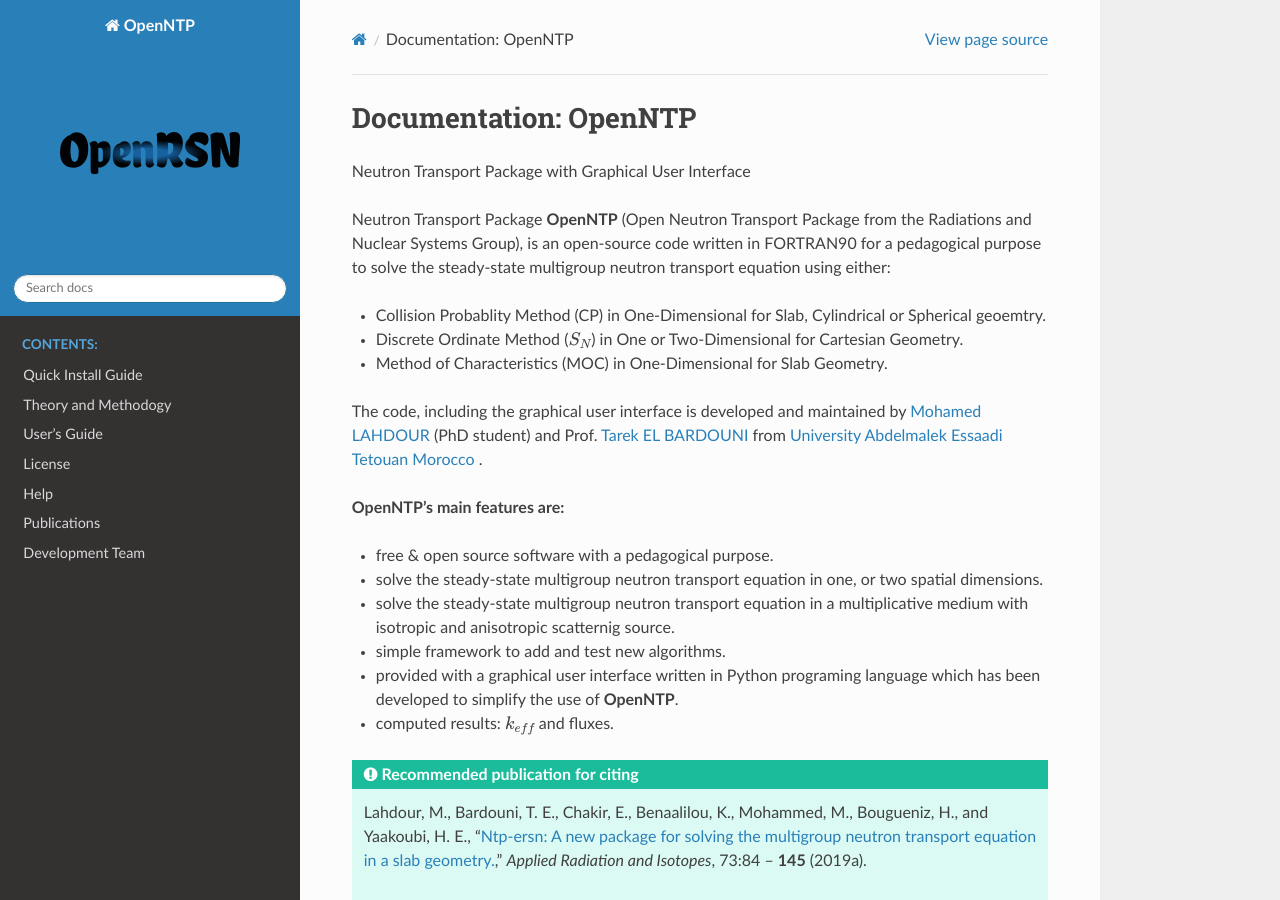
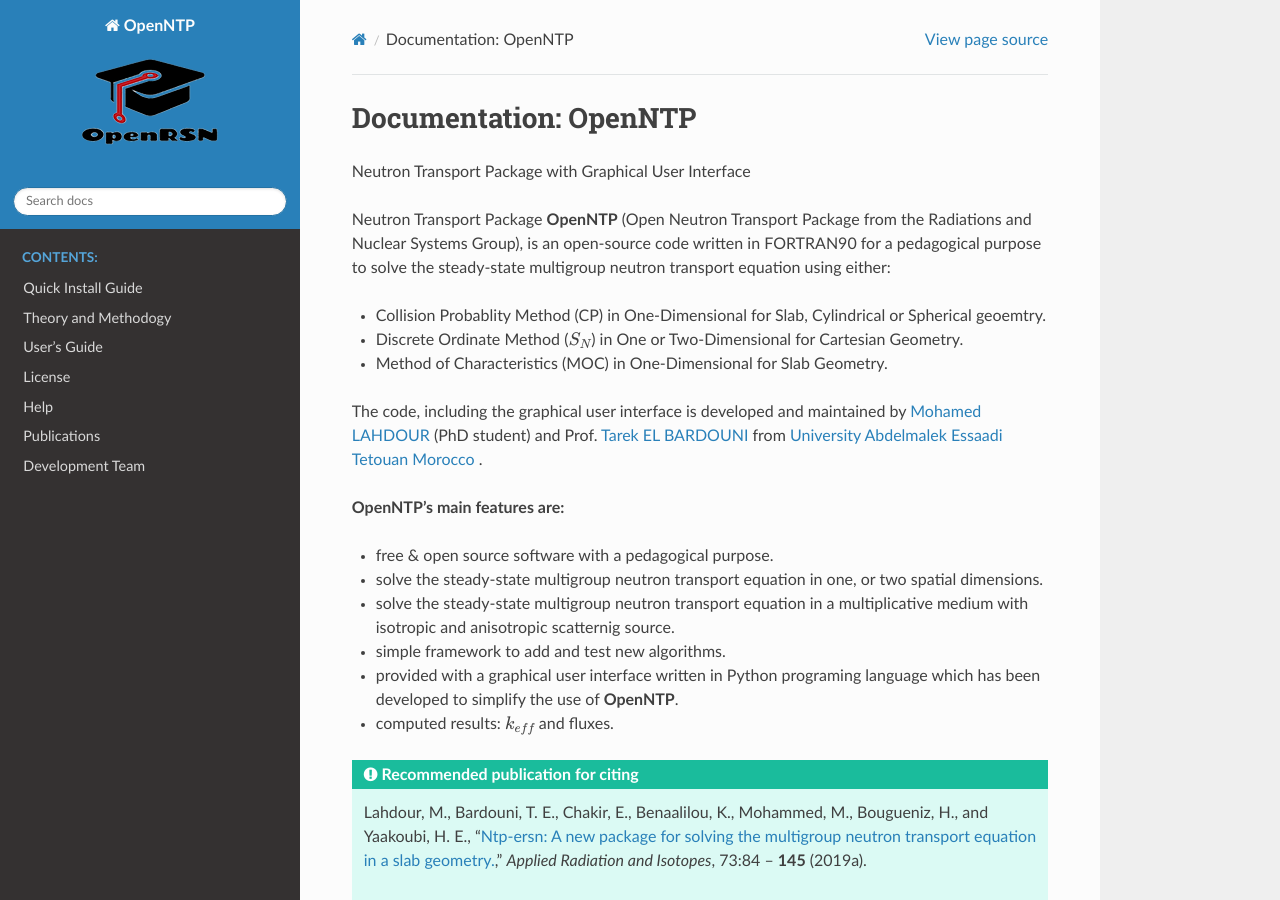
Before and after one commit to mohamedlahdour/OpenNTP, a Sphinx documentation site: the page built from Docs/source/index.rst, in a window 1280 px wide and 900 px high. Built offline with Sphinx 7.4.7 and the Read the Docs theme 2.0.0, drawn with Linux system fonts in a browser that asks for light colours.

Commit message:
First commit

```diff
--- a/Docs/source/conf.py
+++ b/Docs/source/conf.py
@@ -157,7 +157,7 @@ texinfo_documents = [
      'Miscellaneous'),
 ]
 
-html_logo = '_images/logo.png'
+html_logo = '_images/LOGO.png'
 # -- Options for Epub output -------------------------------------------------
 
 # Bibliographic Dublin Core info.
```
